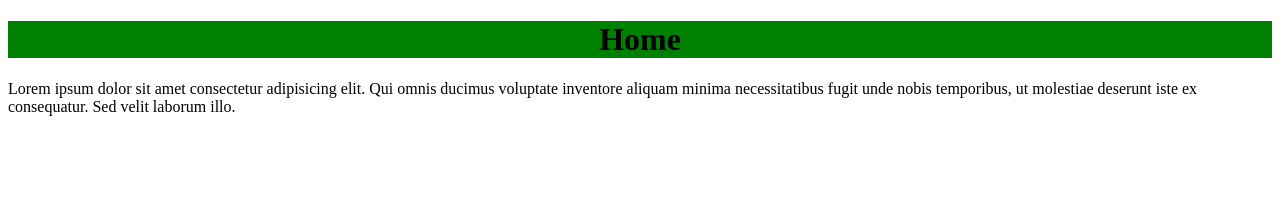
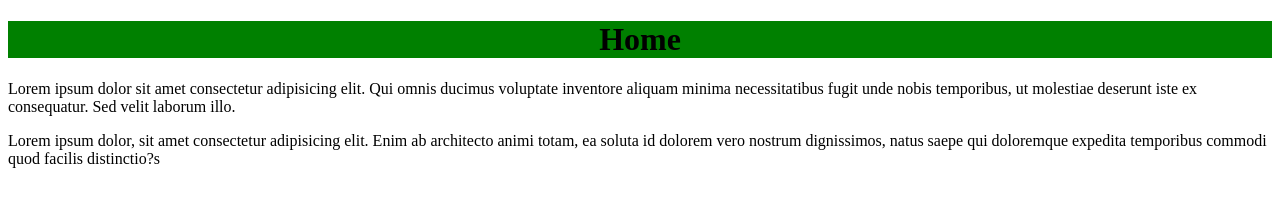
Before and after one commit to zuhaibahmed457/release, a plain HTML site: page index.html in a window 1280 px wide. Drawn offline with Linux system fonts and the light colour scheme.

Commit message:
some changes

```diff
--- a/index.html
+++ b/index.html
@@ -15,5 +15,12 @@
       temporibus, ut molestiae deserunt iste ex consequatur. Sed velit laborum
       illo.
     </p>
+
+    <p>
+      Lorem ipsum dolor, sit amet consectetur adipisicing elit. Enim ab
+      architecto animi totam, ea soluta id dolorem vero nostrum dignissimos,
+      natus saepe qui doloremque expedita temporibus commodi quod facilis
+      distinctio?s
+    </p>
   </body>
 </html>
```
